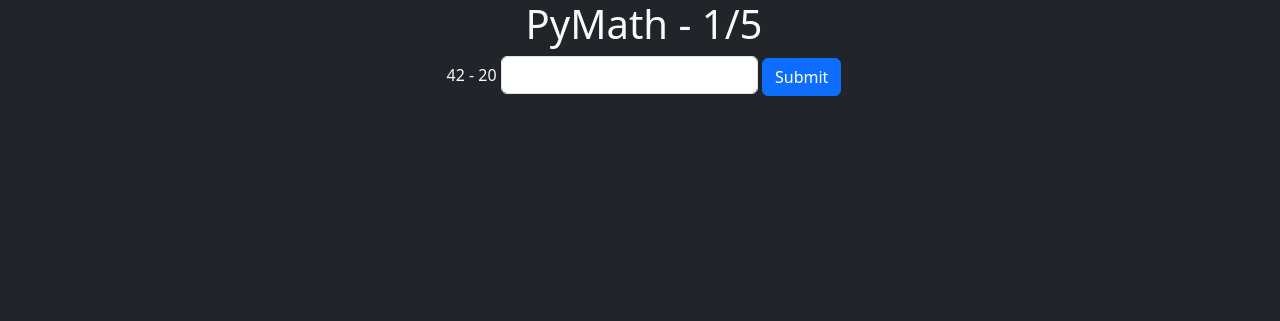
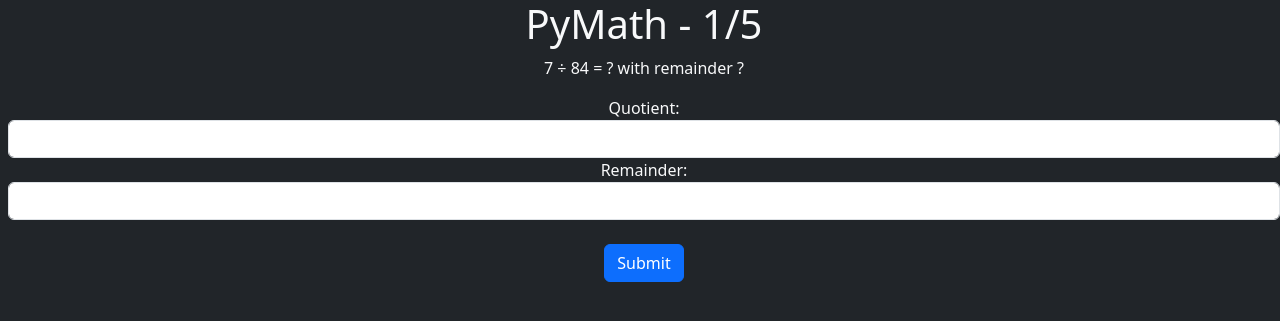
Before and after one commit to husnaizza/PyMath, a Flask app: page /play in a window 1280 px wide. Shown: the top 321 px of the page. Run offline with Flask 3, Linux system fonts and the light colour scheme.

Commit message:
Add division

```diff
--- a/app.py
+++ b/app.py
@@ -2,11 +2,13 @@ from flask import Flask, request, render_template, redirect
 from yaml import load, Loader
 import random
 
+# Load settings from YAML file
 with open("settings.yml") as settingsfile:
     settings = load(settingsfile, Loader=Loader)
 
 app = Flask(__name__)
 
+# Initialize global variables
 questions = []
 operations = settings["operations"]
 enablenegatives = settings["enable_negatives"]
@@ -28,19 +30,42 @@ def reset():
     global num_correct
     global num_wrong
     questions = []
+
+    # Generate questions
     for i in range(totalquestions):
         x = random.randint(minvalue, maxvalue)
         y = random.randint(minvalue, maxvalue)
         operation = random.choice(operations)
-        if enablenegatives == False and y > x:
+
+        # Ensure that the smaller number comes first in the division problem
+        if operation == "/":
+            if x < y:
+                x, y = y, x  # Swap x and y if x is smaller than y (so y comes first)
+
+        if enablenegatives == False and y > x and operation in ["-", "/"]:
             x, y = y, x
+
         question = {'problem': f'{x} {operation} {y}'}
+
         if operation == "+":
             question['answer'] = x + y
         elif operation == "-":
             question['answer'] = x - y
         elif operation == "x":
             question['answer'] = x * y
+        elif operation == "/":
+            # Ensure division is valid for long division: x should be divisible by y
+            while x % y != 0:  # Ensure that x is divisible by y without a remainder
+                x = random.randint(minvalue, maxvalue)
+                y = random.randint(minvalue, maxvalue)
+
+            quotient = x // y  # Integer division (quotient)
+            remainder = x % y  # This should always be zero for exact division
+
+            # The problem presented to the user
+            question['problem'] = f"{y} ÷ {x} = ? with remainder ?"
+            question['answer'] = (quotient, remainder)  # Store as tuple
+
         questions.append(question)
 
     current_question_index = 0
@@ -55,13 +80,36 @@ def index():
     global current_question_index, num_correct, num_wrong
 
     if request.method == 'POST':
-        user_answer = int(request.form['answer'])
-        actual_answer = questions[current_question_index]['answer']
+        # Check if it's a division problem
+        if '÷' in questions[current_question_index]['problem']:
+            # Get both quotient and remainder from the user
+            try:
+                user_quotient = int(request.form['quotient'])
+                user_remainder = int(request.form['remainder'])
+            except ValueError:
+                return "Invalid input. Please enter valid numbers for both quotient and remainder."
 
-        if user_answer == actual_answer:
-            num_correct += 1
+            actual_quotient, actual_remainder = questions[current_question_index]['answer']
+
+            # Check if both quotient and remainder are correct
+            if user_quotient == actual_quotient and user_remainder == actual_remainder:
+                num_correct += 1
+            else:
+                num_wrong += 1
         else:
-            num_wrong += 1
+            # Get the answer for non-division problems
+            try:
+                user_answer = int(request.form['answer'])
+            except ValueError:
+                return "Invalid input. Please enter a valid number for the answer."
+
+            actual_answer = questions[current_question_index]['answer']
+
+            # Check if the answer is correct
+            if user_answer == actual_answer:
+                num_correct += 1
+            else:
+                num_wrong += 1
 
         current_question_index += 1
 
@@ -76,8 +124,10 @@ def index():
         return render_template('play.html', problem=problem, current_question_index=current_question_index, totalquestions=totalquestions)
     else:
         return render_template('results.html', num_correct=num_correct, num_wrong=num_wrong)
+
 @app.route("/cheat")
 def rickroll():
     return redirect("https://www.youtube.com/watch?v=dQw4w9WgXcQ")
+
 if __name__ == '__main__':
     app.run()
--- a/settings.yml
+++ b/settings.yml
@@ -1,5 +1,5 @@
 enable_negatives: false
-operations: ["+", "-", "x"]
+operations: ["+", "-", "x", "/"]
 total_questions: 5
 max_value: 100
 min_value: 1
--- a/templates/play.html
+++ b/templates/play.html
@@ -13,13 +13,24 @@
   <h1 class="ms-2">PyMath - {{ current_question_index + 1 }}/{{ totalquestions }}</h1>
 
   <form method="POST" class="ms-2 form-group">
+    <p>{{ problem }}</p>
 
-    {{ problem }}
+    {% if '÷' in problem %}
+      <!-- Input for division problems (quotient and remainder) -->
+      <label for="quotient">Quotient:</label>
+      <input type="number" name="quotient" class="form-control" required>
 
-    <input type="text" name="answer" style="display: inline-block; width: auto;" class="form-control">
+      <label for="remainder">Remainder:</label>
+      <input type="number" name="remainder" class="form-control" required>
 
-    <input type="submit" value="Submit" style="display: inline-block;" class="btn btn-primary">
+    {% else %}
+      <!-- Input for other problems (addition, subtraction, multiplication) -->
+      <label for="answer">Answer:</label>
+      <input type="number" name="answer" class="form-control" required>
+    {% endif %}
 
+    <br>
+    <input type="submit" value="Submit" class="btn btn-primary">
   </form>
 
 </body>
```
Also changed, not shown: 1 other file.
